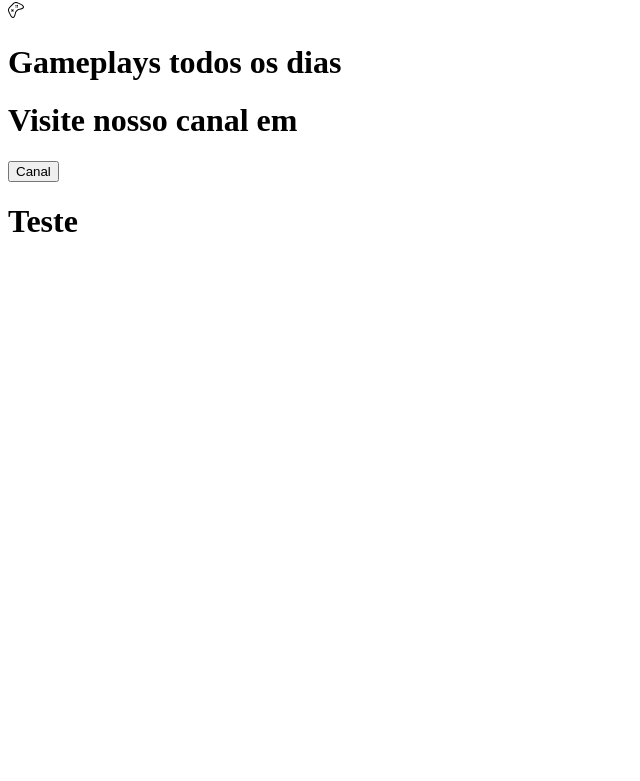
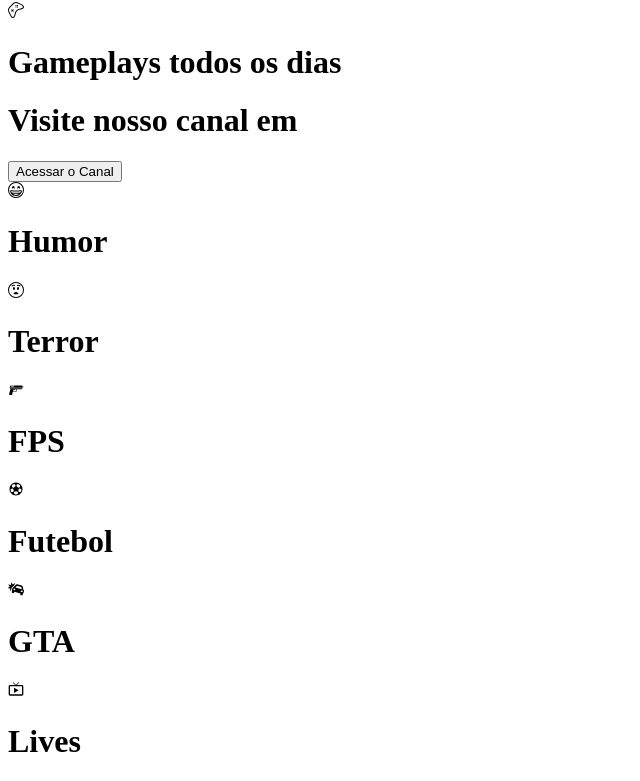
Before and after one commit to petersonfernandocouto/web-blog, a Next.js app: page / in a window 1280 px wide. Shown: the part 3580-4361 px from the top of the page, without its empty margins (0-640 px from the left). Before the commit the page ends 3842 px from the top, so only its background shows below. Built offline with nearby package versions, Linux system fonts and the light colour scheme.

Commit message:
Segunda atualização Container "Gameplay"

```diff
--- a/Componentes/Gameplays.tsx
+++ b/Componentes/Gameplays.tsx
@@ -3,18 +3,28 @@
 import IMG from '../IMG/IMGGamer.jpg';
 import { SlGameController } from "react-icons/sl";
 
+import { BsEmojiGrin } from "react-icons/bs";
+import { BsEmojiAstonished } from "react-icons/bs";
+import { GiPistolGun } from "react-icons/gi";
+import { IoFootball } from "react-icons/io5";
+import { FaCarCrash } from "react-icons/fa";
+import { MdOutlineLiveTv } from "react-icons/md";
 
 const Gameplays = () => {
   return (
-    <div className='bg-[#000E29] lg:flex justify-center items-center'>
+
+
+    <div className='bg-[#000E29] lg:flex justify-center items-center mt-5 pt-5'>
+
+
 
       {/* Div esquerda com a imagem, ocupando 30% em telas lg */}
-      <div className='bg-[#F75922] lg:w-[40%] w-[80%] flex flex-col justify-center items-center rounded-[20px] mt-14 mx-auto'>
+      <div className='bg-[#F75922] lg:w-[30%] w-[80%] flex flex-col justify-center items-center rounded-[20px] mt-14 mx-auto'>
         <Image
           src={IMG}
           alt='IMG'
           style={{ width: 'auto', height: '250px', maxHeight: '500px' }}
-          className='mt-7 rounded-[40px]'
+          className='mt-7 rounded-[40px] px-4'
         />
 
         <div className='text-white text-[70px] py-10'>
@@ -28,16 +38,71 @@
         <h1 className='text-[28px] font-bold py-8'>Visite nosso canal em</h1>
 
         <a href='https://www.tiktok.com/@gamescutzbr' target='_blank' rel='noopener noreferrer'>
-          <button className='bg-[#00143D] text-white font-semibold rounded-[15px] px-6 py-3 text-center mb-7'>
-            Canal
+          <button className='bg-[#00143D] text-white rounded-[15px] px-6 py-3 text-center mb-7 font-bold lg:hover:-translate-y-2 transition-transform duration-700 lg:hover:bg-[#000E29]'>
+            Acessar o Canal
           </button>
         </a>
 
       </div>
 
       {/* Div direita com o texto, ocupando 70% em telas lg */}
-      <div className='lg:w-[60%] p-4'>
-        <h1 className="text-white text-center lg:text-left text-3xl font-bold">Teste</h1>
+      <div className='lg:w-[60%] p-4 flex flex-col justify-center items-center gap-8 lg:gap-10'>
+
+        <div className='flex gap-28 lg:gap-56'>
+              <div>
+                    <div className='bg-[#F75922] p-4 rounded-full'>
+                    <BsEmojiGrin className='text-white text-[45px]' />
+                    </div>
+                    <h1 className='text-[20px] mt-4 text-center font-bold'>Humor</h1>
+              </div>
+
+              <div>
+                    <div className='bg-[#F75922] p-4 rounded-full'>
+                        <BsEmojiAstonished className='text-white text-[45px]' />
+                    </div>
+
+                    <h1 className='text-[20px] mt-4 text-center font-bold'>Terror</h1>
+              </div>
+
+        </div>
+
+        <div className='flex gap-28 lg:gap-56'>
+              <div>
+                    <div className='bg-[#F75922] p-4 rounded-full'>
+                    <GiPistolGun className='text-white text-[45px]' />
+                    </div>
+                    <h1 className='text-[20px] mt-4 text-center font-bold'>FPS</h1>
+              </div>
+
+              <div>
+                    <div className='bg-[#F75922] p-4 rounded-full'>
+                        <IoFootball className='text-white text-[45px]' />
+                    </div>
+
+                    <h1 className='text-[20px] mt-4 text-center font-bold'>Futebol</h1>
+              </div>
+
+        </div>
+
+        <div className='flex gap-28 lg:gap-56'>
+              <div>
+                    <div className='bg-[#F75922] p-4 rounded-full'>
+                    <FaCarCrash className='text-white text-[45px]' />
+                    </div>
+                    <h1 className='text-[20px] mt-4 text-center font-bold'>GTA</h1>
+              </div>
+
+              <div>
+                    <div className='bg-[#F75922] p-4 rounded-full'>
+                        <MdOutlineLiveTv className='text-white text-[45px]' />
+                    </div>
+
+                    <h1 className='text-[20px] mt-4 text-center font-bold'>Lives</h1>
+              </div>
+
+        </div>
+
+
       </div>
 
     </div>
```
